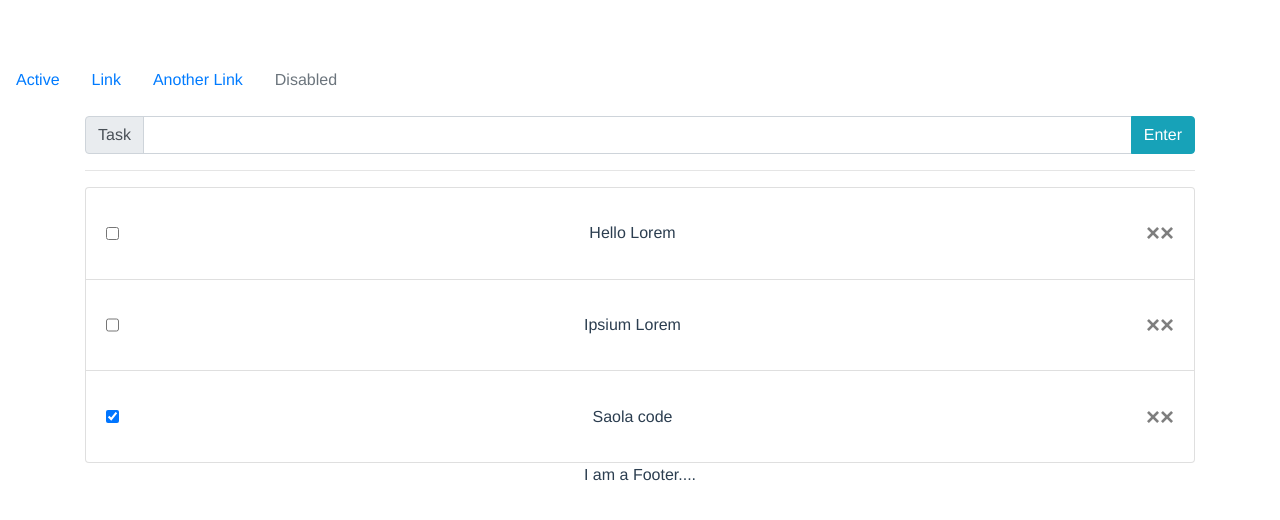
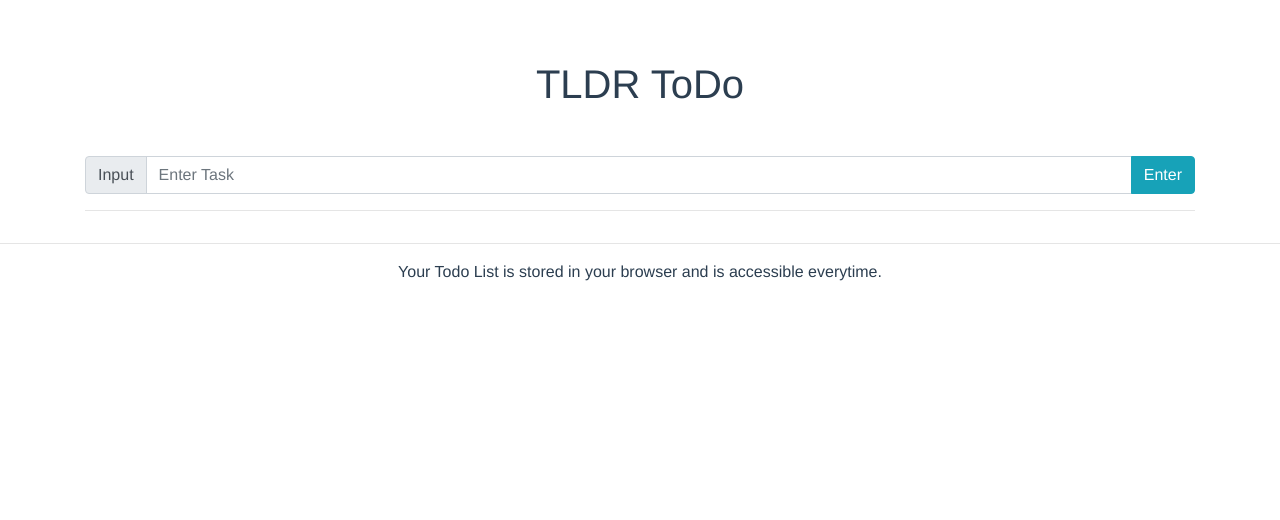
Before and after one commit to teezzan/LIPE-To-do, a Vue app: page / in a window 1280 px wide. Shown: the top 520 px of the page. Built offline with nearby package versions, Linux system fonts and the light colour scheme.

Commit message:
Finished all except cache storage

```diff
--- a/package.json
+++ b/package.json
@@ -1,5 +1,5 @@
 {
-  "name": "todo_list",
+  "name": "TLDR_ToDo",
   "version": "0.1.0",
   "private": true,
   "scripts": {
--- a/src/App.vue
+++ b/src/App.vue
@@ -1,9 +1,10 @@
 <template>
+
   <div id="app">
-    <Header />
-    <b-container id="extcon" class="bv-example-row">
+
+    <b-container id="extcon" class="bv-row">
+      <h1>TLDR ToDo</h1>
     <List
-
      />
     </b-container>
 
@@ -13,24 +14,18 @@
 </template>
 
 <script>
-import Header from "./components/Header.vue";
 import List from "./components/List.vue";
 import Footer from "./components/Footer.vue";
 
 export default {
   name: "App",
   components: {
-    Header,
     List,
     Footer
   },
   data() {
     return {
-      tasks: [
-        {"todo":"Hello Lorem","done":false},
-        {"todo":"Ipsium Lorem","done":false},
-        {"todo":"Saola code","done":true}
-        ],
+
     };
   }
 };
--- a/src/components/Footer.vue
+++ b/src/components/Footer.vue
@@ -1,6 +1,7 @@
 
 <template>
     <div>
-        <p>I am a Footer....</p>
+        <hr/>
+        <p> Your Todo List is stored in your browser and is accessible everytime.</p>
     </div>
 </template>
--- a/src/components/List.vue
+++ b/src/components/List.vue
@@ -1,30 +1,32 @@
 <template>
   <div>
-    <b-input-group prepend="Task" class="mt-3">
-      <b-form-input v-model="inputTask" @keypress.enter="add"></b-form-input>
+    <b-input-group prepend="Input" class="mt-5">
+      <b-form-input v-model="inputTask" @keypress.enter="add" placeholder="Enter Task"></b-form-input>
       <b-input-group-append>
         <b-button variant="info" @click="add">Enter</b-button>
       </b-input-group-append>
     </b-input-group>
     <hr />
-
     <b-list-group>
       <b-list-group-item
-        class="d-flex justify-content-between align-items-left"
+        class="d-flex justify-content-between align-items-left list"
+        v-bind:style="col(index)"
         v-for="(td, index) in this.tasks"
         :key="index"
       >
-        <input type="checkbox" id="checkbox" v-model="td.done" />
+        <input type="checkbox" id="checkbox" class="my-auto" v-model="td.done" />
 
-        <div class="lis">{{ td.todo}}</div>
+        <div class="textTodo">{{ td.todo}}</div>
 
         <b-button-group>
-          <button type="button" class="close" aria-label="Close" @click="showModal(index)">
-            <span aria-hidden="true">&times;</span>
+          <button type="button" class="close mr-3" aria-label="Close" @click="showModal(index)">
+            <span>
+              <b-icon-pen class="small"></b-icon-pen>
+            </span>
           </button>
 
           <button type="button" class="close" aria-label="Close" @click="fetch(index)">
-            <span aria-hidden="true">&times;</span>
+            <b-icon-x class="small"></b-icon-x>
           </button>
         </b-button-group>
       </b-list-group-item>
@@ -32,14 +34,17 @@
 
     <b-modal ref="my-modal" hide-footer title="Edit Task">
       <div class="d-block text-center">
-        <b-input-group prepend="Edit Task" class="mt-3">
-          <b-form-input v-model="tempTask" @keypress.enter="saveModal" @keypress.esc="cancelModal" ></b-form-input>
+        <b-input-group prepend="Task Input" class="mt-3">
+          <b-form-input v-model="tempTask" @keypress.enter="saveModal" @keypress.esc="cancelModal"></b-form-input>
         </b-input-group>
       </div>
       <b-form-row>
         <b-col>
-      <b-button class="mt-5" variant="outline-success" block @click="saveModal" >Save Task</b-button></b-col><b-col>
-      <b-button class="mt-5" variant="outline-danger" block @click="cancelModal" >Cancel</b-button></b-col>
+          <b-button class="mt-5" variant="outline-success" block @click="saveModal">Save Task</b-button>
+        </b-col>
+        <b-col>
+          <b-button class="mt-5" variant="outline-danger" block @click="cancelModal">Cancel</b-button>
+        </b-col>
       </b-form-row>
     </b-modal>
   </div>
@@ -53,9 +58,6 @@ export default {
       tempTask: null,
       curval: null,
       tasks: [
-        { todo: "Hello Lorem", done: false },
-        { todo: "Ipsium Lorem", done: false },
-        { todo: "Saola code", done: true }
       ]
     };
   },
@@ -86,20 +88,27 @@ export default {
     saveModal() {
       this.tasks[this.curval].todo = this.tempTask;
       this.$refs["my-modal"].hide();
-      this.curval=null;
-
+      this.curval = null;
     },
     cancelModal() {
-      // We pass the ID of the button that we want to return focus to
-      // when the modal has hidden
-      this.$refs["my-modal"].toggle("#toggle-btn");
+      this.$refs["my-modal"].hide();
+    },
+    col(index) {
+      console.log(index);
+      if (this.tasks[index].done)
+        return { backgroundColor: `rgb(170, 212, 181)` };
+      return { backgroundColor: `rgb(236, 213, 178)` ,
+
+      };
     }
   }
 };
 </script>
 <style scoped>
-.lis {
+.textTodo {
   word-break: break-all;
   margin: 2% 5%;
+  /* background-color: rgb(236, 213, 178); */
+  font-size: 125%;
 }
 </style>
--- a/src/main.js
+++ b/src/main.js
@@ -1,11 +1,12 @@
 import Vue from 'vue'
-import BootstrapVue from 'bootstrap-vue'
+import { BootstrapVue, BootstrapVueIcons } from 'bootstrap-vue'
+
 import 'bootstrap/dist/css/bootstrap.css'
 import 'bootstrap-vue/dist/bootstrap-vue.css'
 
 import App from './App.vue'
 Vue.use(BootstrapVue)
-
+Vue.use(BootstrapVueIcons)
 
 
 Vue.config.productionTip = false
```
